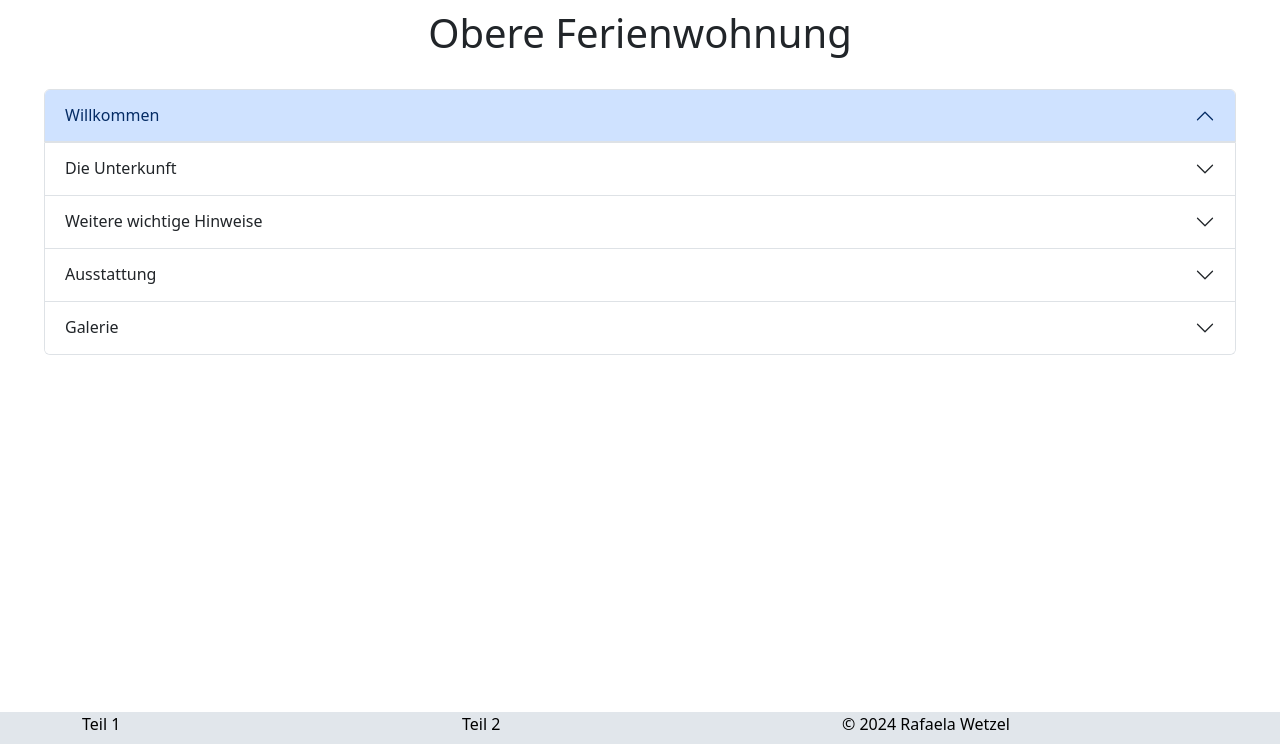
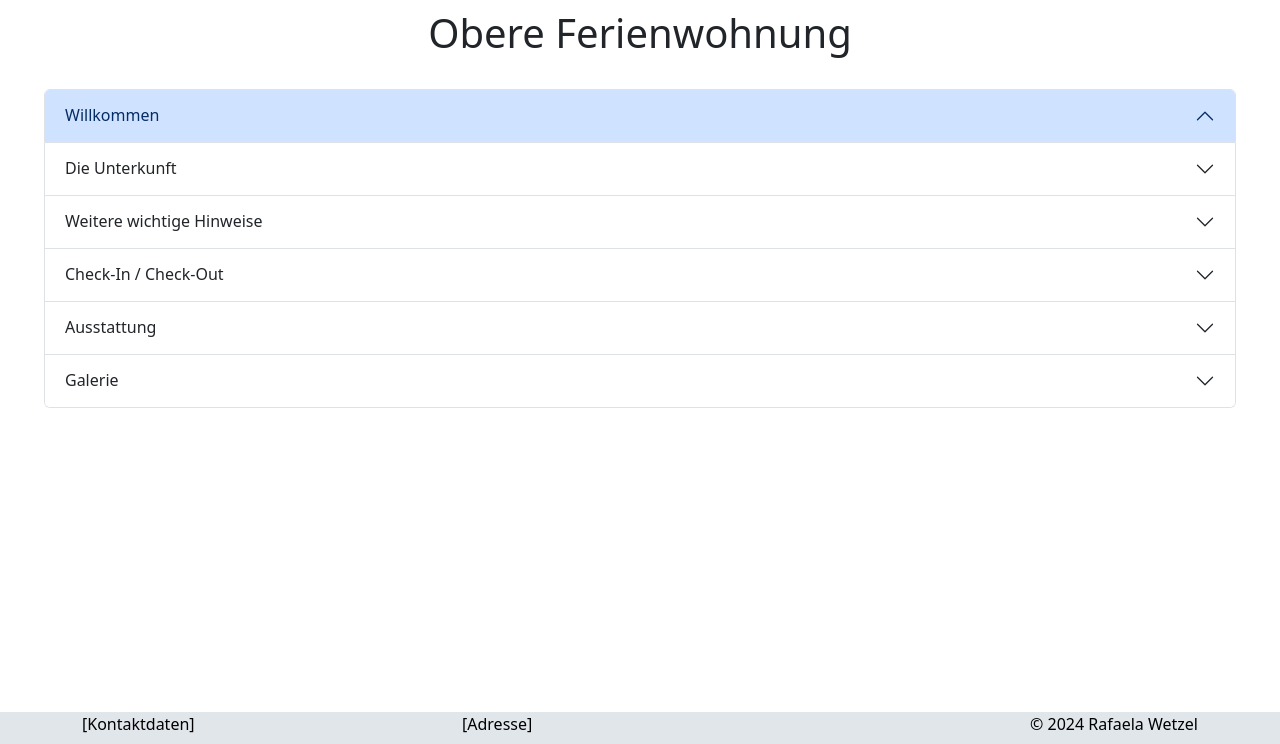
Before and after one commit to Rafaela-Wetzel/schlosskulm-rental-apartments, a Django app: page /haus/ferienwohnung-oben/ in a window 1280 px wide. Shown: the part 56-800 px from the top of the page. Run offline with Django 4.2, Linux system fonts and the light colour scheme.

Commit message:
Add check-in and check-out time info to apartment pages

```diff
--- a/home/templates/home/ferienwohnung-oben.html
+++ b/home/templates/home/ferienwohnung-oben.html
@@ -66,6 +66,8 @@
                     Der Garten ist vor allem auch für Familien mit Kindern ein Segen, da hier keine Straße überquert
                     werden muss, um ins
                     Grüne oder in den Wald zu gelangen. Wer mit Hund anreisen möcht bucht bitte die Rittersuite 2 dazu.
+                    <br><br>
+                    Die obere Ferienwohnung ist für max. 11 Gäste ausgelegt.
                 </p>
             </div>
         </div>
@@ -102,6 +104,24 @@
                     <li class="list-group-item">Waldbrandwarnstufe beachten!</li>
                 </ul>
                 <br>
+            </div>
+        </div>
+    </div>
+
+    <div class="accordion-item">
+        <h2 class="accordion-header" id="headingSix">
+            <button class="accordion-button collapsed" type="button" data-bs-toggle="collapse" data-bs-target="#collapseSix"
+                aria-expanded="true" aria-controls="collapseSix">
+                Check-In / Check-Out
+            </button>
+        </h2>
+        <div id="collapseSix" class="accordion-collapse collapse" aria-labelledby="headingSix"
+            data-bs-parent="#accordionExample">
+            <div class="accordion-body">
+                <p>
+                    Check-In: 15:00 Uhr–20:00 Uhr<br>
+                    Check-Out vor 11:00 Uhr<br>
+                </p>
             </div>
         </div>
     </div>
@@ -359,8 +379,8 @@
             </div>
             <br>
         </div>
+    </div>
 
-    </div>
 </div>
 
 {% endblock %}
--- a/templates/base.html
+++ b/templates/base.html
@@ -93,33 +93,19 @@
     <div class="container">
       <div class="row">
         <div class="col-sm">
-          Teil 1
+          [Kontaktdaten]
         </div>
         <div class="col-sm">
-          Teil 2
+          [Adresse]
         </div>
-        <div class="col-sm">
+        <div class="col-sm d-flex justify-content-end">
           © 2024 Rafaela Wetzel
         </div>
       </div>
     </div>
   </footer>
 
-  <!-- jQuery Script--
-  <script src="https://cdn.jsdelivr.net/npm/jquery@3.5.1/dist/jquery.slim.min.js"
-    integrity="sha384-DfXdz2htPH0lsSSs5nCTpuj/zy4C+OGpamoFVy38MVBnE+IbbVYUew+OrCXaRkfj" crossorigin="anonymous">
-  </script>
-  !-- Popper Script --
-  <script src="https://cdn.jsdelivr.net/npm/popper.js@1.16.1/dist/umd/popper.min.js"
-    integrity="sha384-9/reFTGAW83EW2RDu2S0VKaIzap3H66lZH81PoYlFhbGU+6BZp6G7niu735Sk7lN" crossorigin="anonymous">
-  </script>
-  !-- Bootstrap Script --
-  <script src="https://cdn.jsdelivr.net/npm/bootstrap@4.6.2/dist/js/bootstrap.min.js"
-    integrity="sha384-+sLIOodYLS7CIrQpBjl+C7nPvqq+FbNUBDunl/OZv93DB7Ln/533i8e/mZXLi/P+" crossorigin="anonymous">
-  </script>-->
-
   <script src="https://cdn.jsdelivr.net/npm/bootstrap@5.3.3/dist/js/bootstrap.bundle.min.js" integrity="sha384-YvpcrYf0tY3lHB60NNkmXc5s9fDVZLESaAA55NDzOxhy9GkcIdslK1eN7N6jIeHz" crossorigin="anonymous"></script>
-
 </body>
 
 </html>
```
Also changed, not shown: home/templates/home/ferienwohnung-unten.html (+22 -2 lines).
